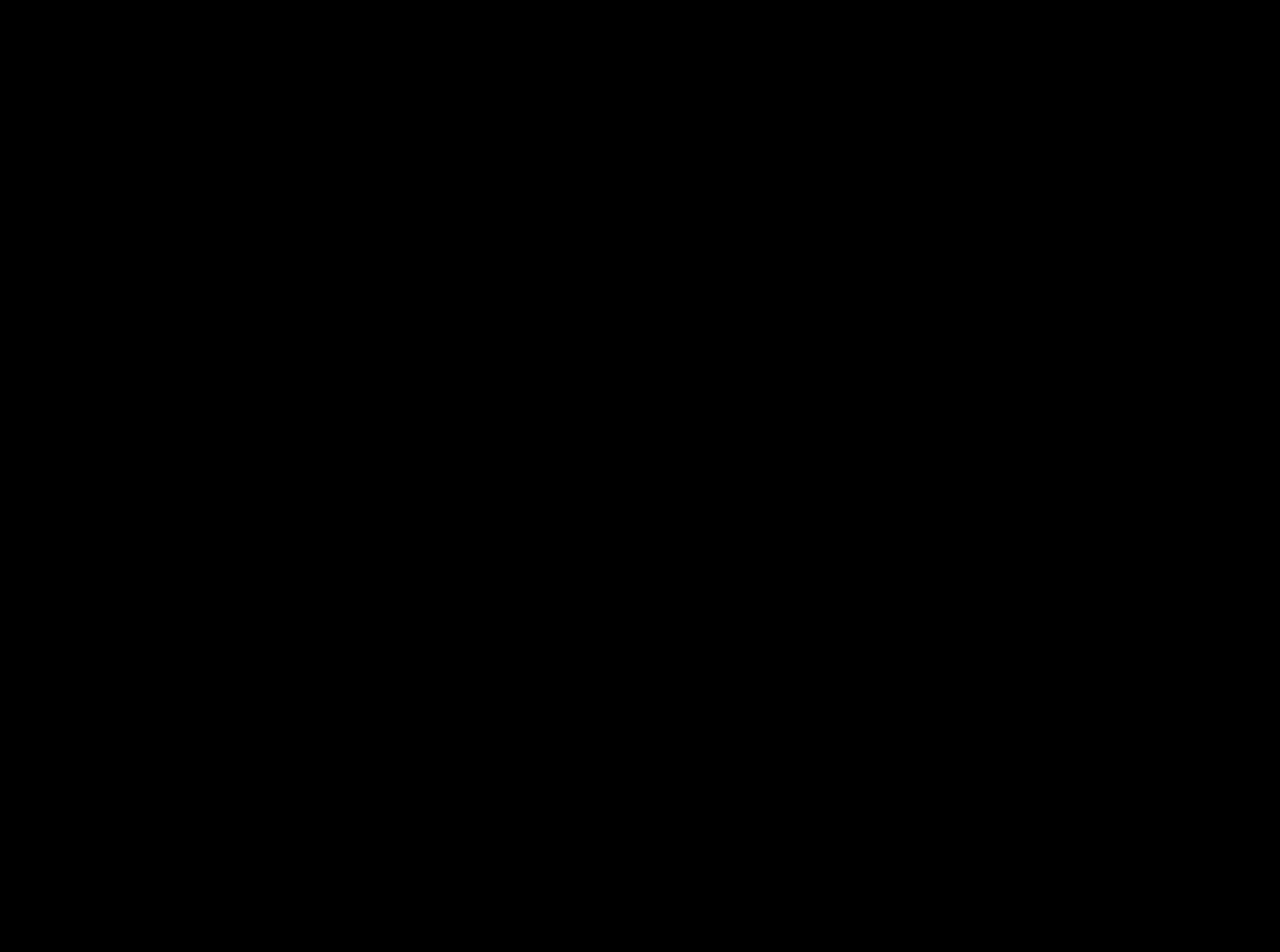
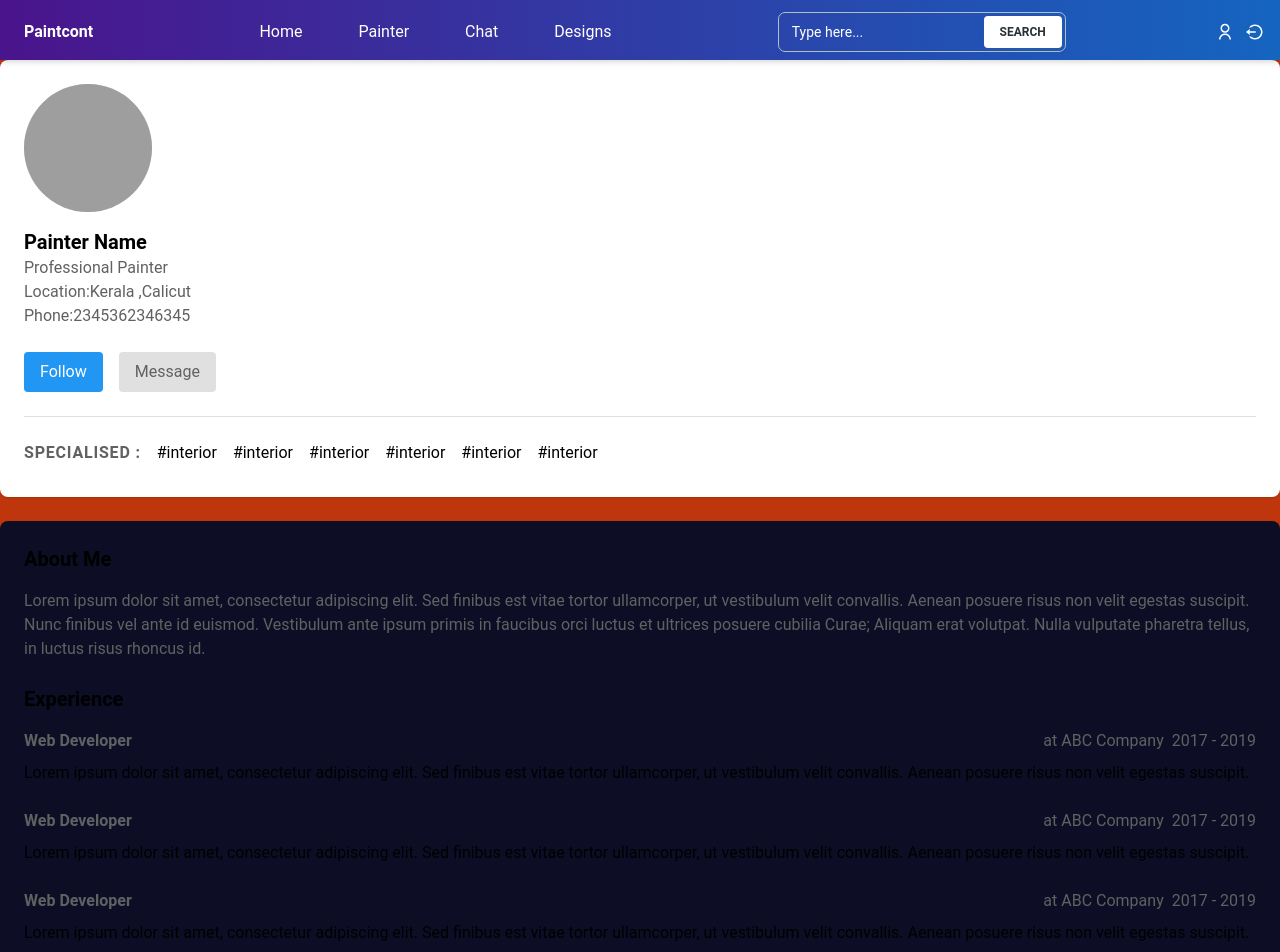
Before and after one commit to aswinkrishna-p/paint-cont-UI, a React (Create React App) app: page /painter/profile in a window 1280 px wide. Before the commit this address had no page. Shown: the top 952 px of the page. Before the commit the page ends 800 px from the top, so only its background shows below. Built offline with nearby package versions, Linux system fonts and the light colour scheme; grey boxes are pictures that could not be loaded.

Commit message:
Added user and painter profile

```diff
--- a/src/App.js
+++ b/src/App.js
@@ -8,6 +8,7 @@ import Profile from './Pages/Users/Profile';
 import AdminLogin from './Pages/Admin/AdminLogin';
 import AdminDash from './Pages/Admin/AdminDash';
 import AdminUserManagement from './Pages/Admin/AdminUserManagement';
+import PainterProfile from './Pages/Painters/PainterProfile';
 
 function App(props) {
   return (
@@ -26,6 +27,10 @@ function App(props) {
       <Route path='/login' element = {<Login/>} />
       <Route path='/otp' element = {<OtpPage/>} />
       <Route path='/profile' element = {<Profile/>} />
+
+      {/* painterRoutes */}
+
+      <Route path='painter/profile' element = {<PainterProfile/>} />
     </Routes>
 
    </BrowserRouter>
--- /dev/null
+++ b/src/Pages/Painters/PainterProfile.jsx
@@ -0,0 +1,130 @@
+import React from 'react';
+import ClientNav from '../../Components/Client/ClientNav';
+
+function PainterProfile() {
+    return (
+      <>
+        <ClientNav />
+        <div className="flex h-full flex-col bg-deep-orange-900">
+          <div className=" pt-8 w-full ">
+            <div className="flex flex-col gap-6 mt-7 w-full">
+              {/* Profile Section */}
+              <div className=" relative  mb-6">
+                <div className="bg-white shadow rounded-lg p-6">
+                  <div className="flex flex-col items-start">
+                    <img
+                      src="/profileIcon.png"
+                      className="w-32 h-32 bg-gray-300 rounded-full mb-4 shrink-0"
+                      alt="Profile"
+                    />{" "}
+                    <h1 className="text-xl font-bold">Painter Name</h1>
+                    <p className="text-gray-700">Professional Painter</p>
+                    <p className="text-gray-700">Location:Kerala ,Calicut</p>
+                    <p className="text-gray-700">Phone:2345362346345</p>
+                    <div className="mt-6 flex flex-wrap gap-4 justify-center">
+                      <a
+                        href="#"
+                        className="bg-blue-500 hover:bg-blue-600 text-white py-2 px-4 rounded"
+                      >
+                        Follow
+                      </a>
+                      <a
+                        href="#"
+                        className="bg-gray-300 hover:bg-gray-400 text-gray-700 py-2 px-4 rounded"
+                      >
+                        Message
+                      </a>
+                    </div>
+                  </div>
+                  <hr className="my-6 border-t border-gray-300" />
+                  <div className="flex ">
+                    <span className="text-gray-700 uppercase font-bold tracking-wider mb-2">
+                      specialised :
+                    </span>
+                    <ul className='flex '>
+                      <li className="mb-2 ml-4">#interior</li>
+                      <li className="mb-2 ml-4">#interior</li>
+                      <li className="mb-2 ml-4">#interior</li>
+                      <li className="mb-2 ml-4">#interior</li>
+                      <li className="mb-2 ml-4">#interior</li>
+                      <li className="mb-2 ml-4">#interior</li>
+
+                    </ul>
+                  </div>
+                </div>
+              </div>
+            </div>
+          </div>
+                        {/* About Me Section */}
+                        <div className="flex flex-col ">
+                <div className="bg-[#0D0E26] shadow rounded-lg p-6">
+                  <div>
+                    <h2 className="text-xl font-bold mb-4">About Me</h2>
+                  </div>
+                  <p className="text-gray-700">
+                    Lorem ipsum dolor sit amet, consectetur adipiscing elit. Sed
+                    finibus est vitae tortor ullamcorper, ut vestibulum velit
+                    convallis. Aenean posuere risus non velit egestas suscipit.
+                    Nunc finibus vel ante id euismod. Vestibulum ante ipsum primis
+                    in faucibus orci luctus et ultrices posuere cubilia Curae;
+                    Aliquam erat volutpat. Nulla vulputate pharetra tellus, in
+                    luctus risus rhoncus id.
+                  </p>
+
+                  <h2 className="text-xl font-bold mt-6 mb-4">Experience</h2>
+                  <div className="mb-6">
+                    <div className="flex justify-between flex-wrap gap-2 w-full">
+                      <span className="text-gray-700 font-bold">
+                        Web Developer
+                      </span>
+                      <p>
+                        <span className="text-gray-700 mr-2">at ABC Company</span>
+                        <span className="text-gray-700">2017 - 2019</span>
+                      </p>
+                    </div>
+                    <p className="mt-2">
+                      Lorem ipsum dolor sit amet, consectetur adipiscing elit. Sed
+                      finibus est vitae tortor ullamcorper, ut vestibulum velit
+                      convallis. Aenean posuere risus non velit egestas suscipit.
+                    </p>
+                  </div>
+                  <div className="mb-6">
+                    <div className="flex justify-between flex-wrap gap-2 w-full">
+                      <span className="text-gray-700 font-bold">
+                        Web Developer
+                      </span>
+                      <p>
+                        <span className="text-gray-700 mr-2">at ABC Company</span>
+                        <span className="text-gray-700">2017 - 2019</span>
+                      </p>
+                    </div>
+                    <p className="mt-2">
+                      Lorem ipsum dolor sit amet, consectetur adipiscing elit. Sed
+                      finibus est vitae tortor ullamcorper, ut vestibulum velit
+                      convallis. Aenean posuere risus non velit egestas suscipit.
+                    </p>
+                  </div>
+                  <div className="mb-6">
+                    <div className="flex justify-between flex-wrap gap-2 w-full">
+                      <span className="text-gray-700 font-bold">
+                        Web Developer
+                      </span>
+                      <p>
+                        <span className="text-gray-700 mr-2">at ABC Company</span>
+                        <span className="text-gray-700">2017 - 2019</span>
+                      </p>
+                    </div>
+                    <p className="mt-2">
+                      Lorem ipsum dolor sit amet, consectetur adipiscing elit. Sed
+                      finibus est vitae tortor ullamcorper, ut vestibulum velit
+                      convallis. Aenean posuere risus non velit egestas suscipit.
+                    </p>
+                  </div>
+                </div>
+              </div>
+        </div>
+      </>
+    );
+}
+
+export default PainterProfile;
--- a/src/Pages/Users/Profile.jsx
+++ b/src/Pages/Users/Profile.jsx
@@ -1,27 +1,51 @@
 import React from 'react';
+import ClientNav from '../../Components/Client/ClientNav';
+import { useSelector } from 'react-redux';
 
 function Profile(props) {
+
+    const currentUser = useSelector((state) => state.user.currentUser);
+    // if(currentUser){
+    //     console.log(currentUser,'current user');
+    // }
     return (
-        <div className="flex justify-center items-center h-screen bg-black">
-            <div className="p-8 rounded-lg shadow-md bg-[#0D0E26]" >
-                <div className="flex justify-center mb-4">
-                    <div className="h-20 w-20 rounded-full overflow-hidden">
-                        <img className="object-cover h-full w-full" src="https://t4.ftcdn.net/jpg/04/00/24/31/360_F_400243185_BOxON3h9avMUX10RsDkt3pJ8iQx72kS3.jpg" alt="Profile" />
+        <>
+            <ClientNav />
+            <div className="flex items-center justify-center h-screen">
+                <div className="bg-[#0D0E26] flex flex-col items-center justify-center rounded-3xl shadow-2xl p-8 w-96">
+                    <div className="bg-purple-900 rounded-full overflow-hidden w-24 h-24 mb-4">
+                        <img
+                            src="https://t4.ftcdn.net/jpg/04/00/24/31/360_F_400243185_BOxON3h9avMUX10RsDkt3pJ8iQx72kS3.jpg"
+                            alt="Profile"
+                            className="w-full h-full object-cover"
+                        />
+                    </div>
+                    <div className="flex flex-col items-center ">
+                        <input
+                            type="text"
+                            readOnly
+                            value={currentUser.data.username}
+                            className="bg-purple-900 text-white border-b-2 border-purple-700 px-4 py-2 mb-2 rounded-md focus:outline-none w-64"
+                        />
+                        <input
+                            type="email"
+                            readOnly
+                            value={currentUser.data.email}
+                            className="bg-purple-900 text-white border-b-2 border-purple-700 px-4 py-2 mb-2 rounded-md focus:outline-none w-64"
+                        />
+                        <input
+                            type="text"
+                            placeholder="Cecilia Chapman 711-2880 Nulla St. Mankato Mississippi 96522(257) 563-7401"
+                            className="bg-purple-900 text-white border-b-2 border-purple-700 px-4 py-2 mb-2 rounded-md focus:outline-none w-64"
+                        />
+                        <div className="flex justify-center align-middle">
+                            <button className="bg-purple-900 text-white border-b-2 border-purple-700 px-4 py-2 mb-2 rounded-md focus:outline-none w-20">Save</button>
+                            <button className="bg-purple-900 text-white border-b-2 ml-1 border-purple-700 px-4 py-2 mb-2 rounded-md focus:outline-none w-50">Transaction History</button>
+                        </div>
                     </div>
                 </div>
-                <div className="mb-4">
-                    <label className="block text-gray-700 text-sm font-bold mb-2" htmlFor="username">Username:</label>
-                    <input className="shadow appearance-none border rounded w-full py-2 px-3 text-gray-700 leading-tight focus:outline-none focus:shadow-outline" id="username" type="text" placeholder="Enter your username" />
-                </div>
-                <div className="mb-4">
-                    <label className="block text-gray-700 text-sm font-bold mb-2" htmlFor="email">Email:</label>
-                    <input className="shadow appearance-none border rounded w-full py-2 px-3 text-gray-700 leading-tight focus:outline-none focus:shadow-outline" id="email" type="email" placeholder="Enter your email" />
-                </div>
-                <div className="flex justify-center">
-                    <button className='submit text-white bg-[#3E45DF] rounded-lg py-2 px-3 font-semibold uppercase hover:bg-[#1c2294] transition duration-300' >submit</button>
-                </div>
             </div>
-        </div>
+        </>
     );
 }
 
```
